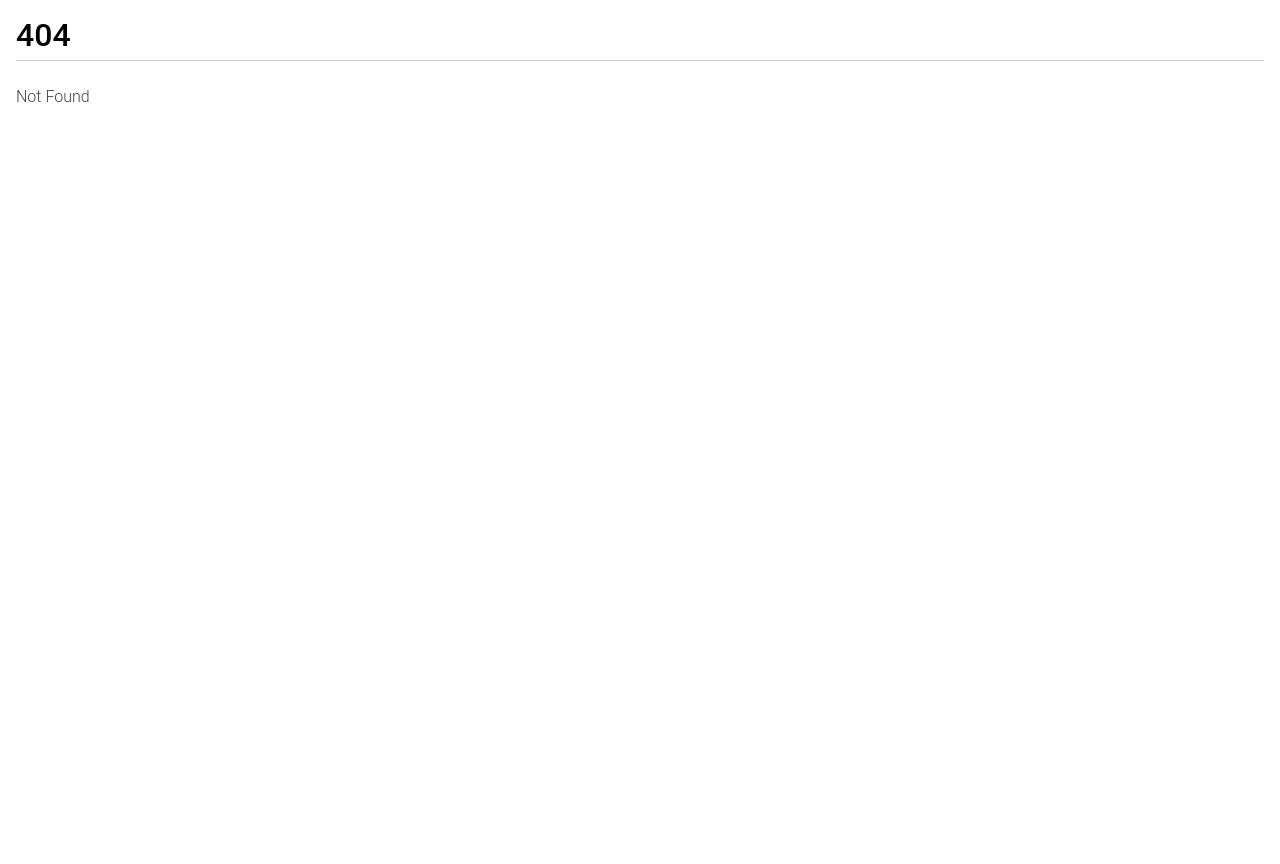
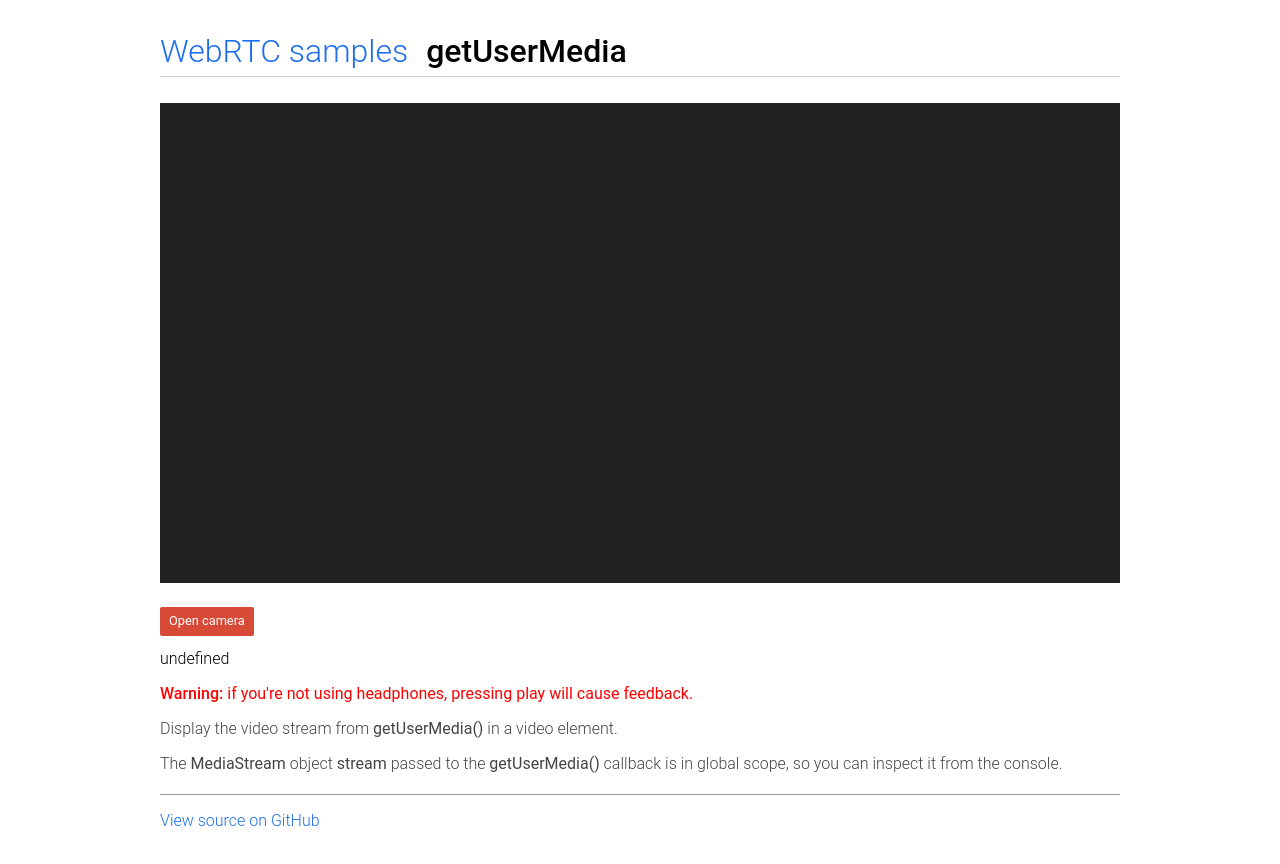
Before and after one commit to robinj0726/webrtc-samples, a SvelteKit app: page /getusermedia/gum in a window 1280 px wide. Before the commit this address had no page. Before the commit the page ends 800 px from the top, so only its background shows below. Built offline with nearby package versions, Linux system fonts and the light colour scheme.

Commit message:
basic case for getusermedia

```diff
--- a/src/routes/+page.svelte
+++ b/src/routes/+page.svelte
@@ -43,7 +43,7 @@
 		</h2>
 		<p class="description">Access media devices</p>
 		<ul>
-			<li><a href="src/content/getusermedia/gum/">Basic getUserMedia demo</a></li>
+			<li><a href="/getusermedia/gum/">Basic getUserMedia demo</a></li>
 
 			<li><a href="src/content/getusermedia/canvas/">Use getUserMedia with canvas</a></li>
 
--- /dev/null
+++ b/src/routes/getusermedia/gum/+page.svelte
@@ -0,0 +1,77 @@
+<script>
+	let localVideo;
+	let errorMsg;
+
+	const constraints = {
+		video: true,
+		audio: false
+	};
+
+	function handleSuccess(stream) {
+		const videoTracks = stream.getVideoTracks();
+		console.log('Got stream with constraints:', constraints);
+		console.log(`Using video device: ${videoTracks[0].label}`);
+		localVideo.srcObject = stream;
+	}
+
+	function handleError(error) {
+		if (error.name === 'OverconstrainedError') {
+			errorMsg = `OverconstrainedError: The constraints could not be satisfied by the available devices. Constraints: ${JSON.stringify(constraints)}`;
+		} else if (error.name === 'NotAllowedError') {
+			errorMsg =
+				'NotAllowedError: Permissions have not been granted to use your camera and ' +
+				'microphone, you need to allow the page access to your devices in ' +
+				'order for the demo to work.';
+		}
+		errorMsg = `getUserMedia error: ${error.name}`;
+		if (typeof error !== 'undefined') {
+			console.error(error);
+		}
+	}
+
+	async function init() {
+		try {
+			const stream = await navigator.mediaDevices.getUserMedia(constraints);
+			handleSuccess(stream);
+		} catch (e) {
+			handleError(e);
+		}
+	}
+</script>
+
+<div id="container">
+	<h1>
+		<a href="//webrtc.github.io/samples/" title="WebRTC samples homepage">WebRTC samples</a>
+		<span>getUserMedia</span>
+	</h1>
+
+	<video id="gum-local" bind:this={localVideo} autoplay playsinline>
+		<track kind="captions" />
+	</video>
+	<button id="showVideo" on:click={init}>Open camera</button>
+
+	<div id="errorMsg">{errorMsg}</div>
+
+	<p class="warning">
+		<strong>Warning:</strong> if you're not using headphones, pressing play will cause feedback.
+	</p>
+
+	<p>Display the video stream from <code>getUserMedia()</code> in a video element.</p>
+
+	<p>
+		The <code>MediaStream</code> object <code>stream</code> passed to the
+		<code>getUserMedia()</code> callback is in global scope, so you can inspect it from the console.
+	</p>
+
+	<a
+		href="https://github.com/webrtc/samples/tree/gh-pages/src/content/getusermedia/gum"
+		title="View source for this page on GitHub"
+		id="viewSource">View source on GitHub</a
+	>
+</div>
+
+<style>
+	button {
+		cursor: pointer;
+	}
+</style>
```
